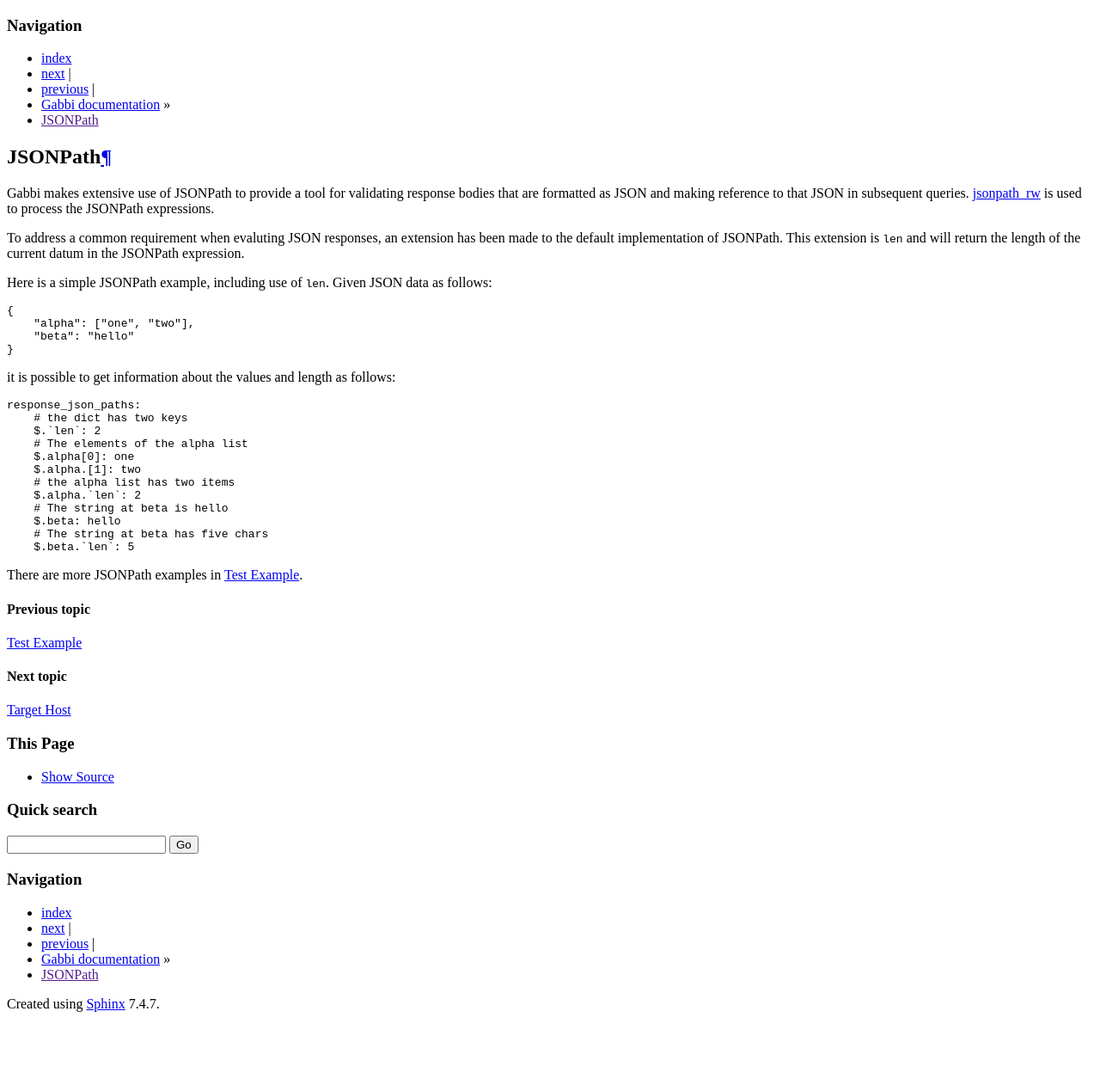
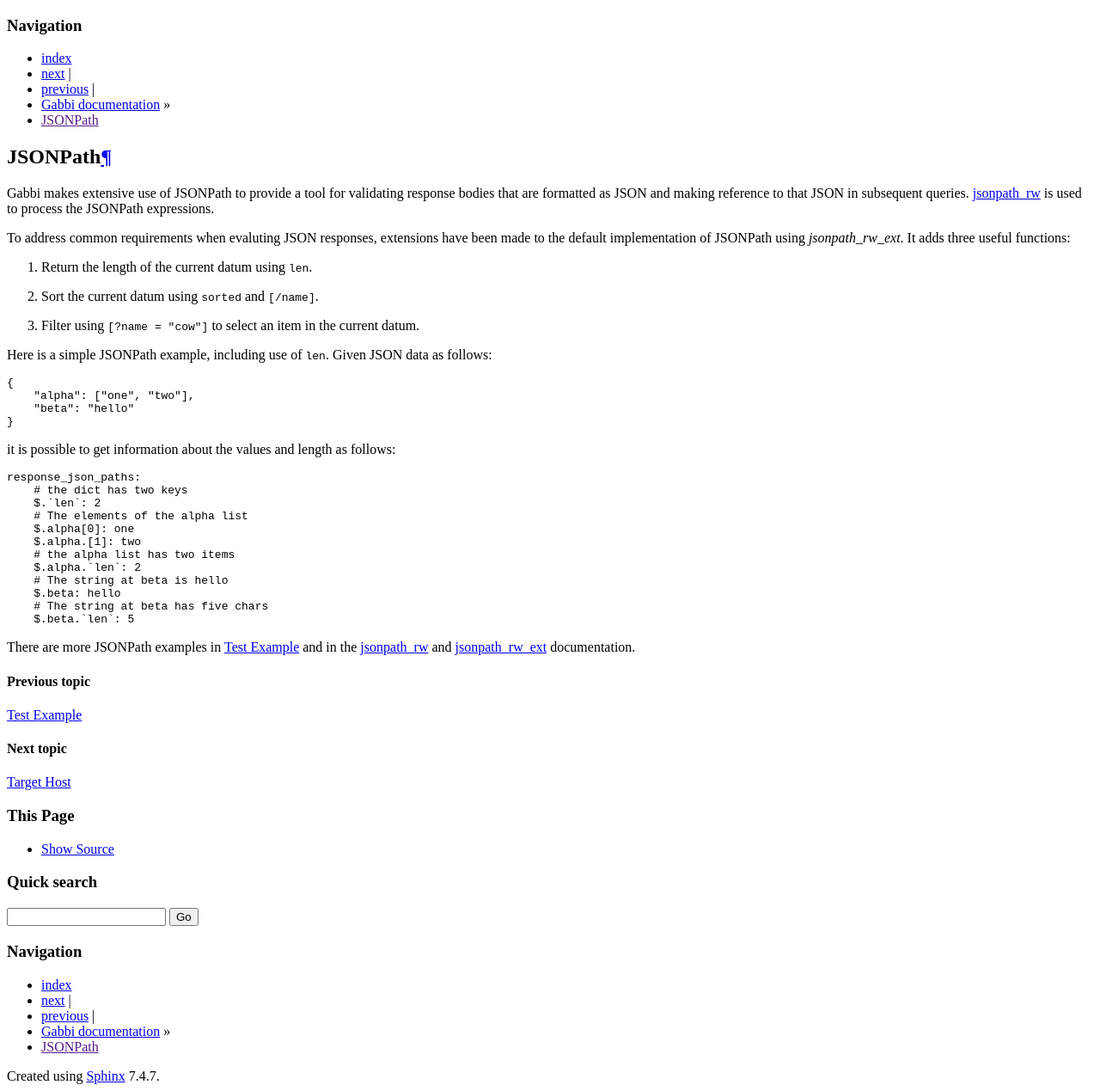
Before and after one commit to cdent/gabbi, a Sphinx documentation site: the page built from docs/source/jsonpath.rst, in a window 1280 px wide. Shown: the whole page at 86% size. Built offline with Sphinx 7.4.7, drawn with Linux system fonts in a browser that asks for light colours; comment, search, counter and statistics services are not loaded; before the commit the page ends 1185 px from its top, so only the background shows below that.

Commit message:
Add small amount of docs for json extensions
These could probably be better but need to use it a bit to clear
on how to document it.

```diff
--- a/docs/source/jsonpath.rst
+++ b/docs/source/jsonpath.rst
@@ -7,10 +7,14 @@ validating response bodies that are formatted as JSON and making
 reference to that JSON in subsequent queries. `jsonpath_rw`_ is used
 to process the JSONPath expressions.
 
-To address a common requirement when evaluting JSON responses, an
-extension has been made to the default implementation of JSONPath.
-This extension is ``len`` and will return the length of the current
-datum in the JSONPath expression.
+To address common requirements when evaluting JSON responses,
+extensions have been made to the default implementation of JSONPath
+using `jsonpath_rw_ext`. It adds three useful functions:
+
+#. Return the length of the current datum using ``len``.
+#. Sort the current datum using ``sorted`` and ``[/name]``.
+#. Filter using ``[?name = "cow"]`` to select an item in the
+   current datum.
 
 Here is a simple JSONPath example, including use of ``len``. Given JSON data
 as follows::
@@ -36,6 +40,8 @@ follows::
         # The string at beta has five chars
         $.beta.`len`: 5
 
-There are more JSONPath examples in :doc:`example`.
+There are more JSONPath examples in :doc:`example` and in the
+`jsonpath_rw`_ and `jsonpath_rw_ext`_ documentation.
 
 .. _jsonpath_rw: http://jsonpath-rw.readthedocs.org/en/latest/
+.. _jsonpath_rw_ext: https://python-jsonpath-rw-ext.readthedocs.org/en/latest/
```
